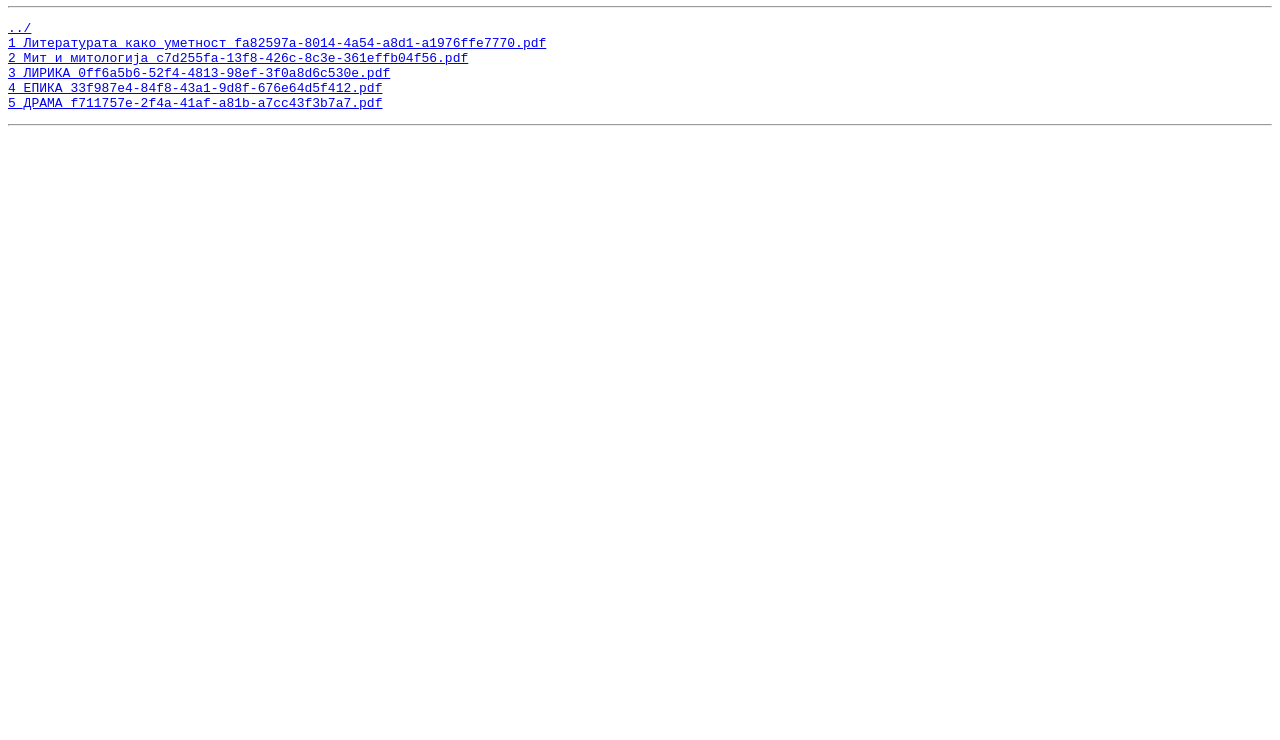
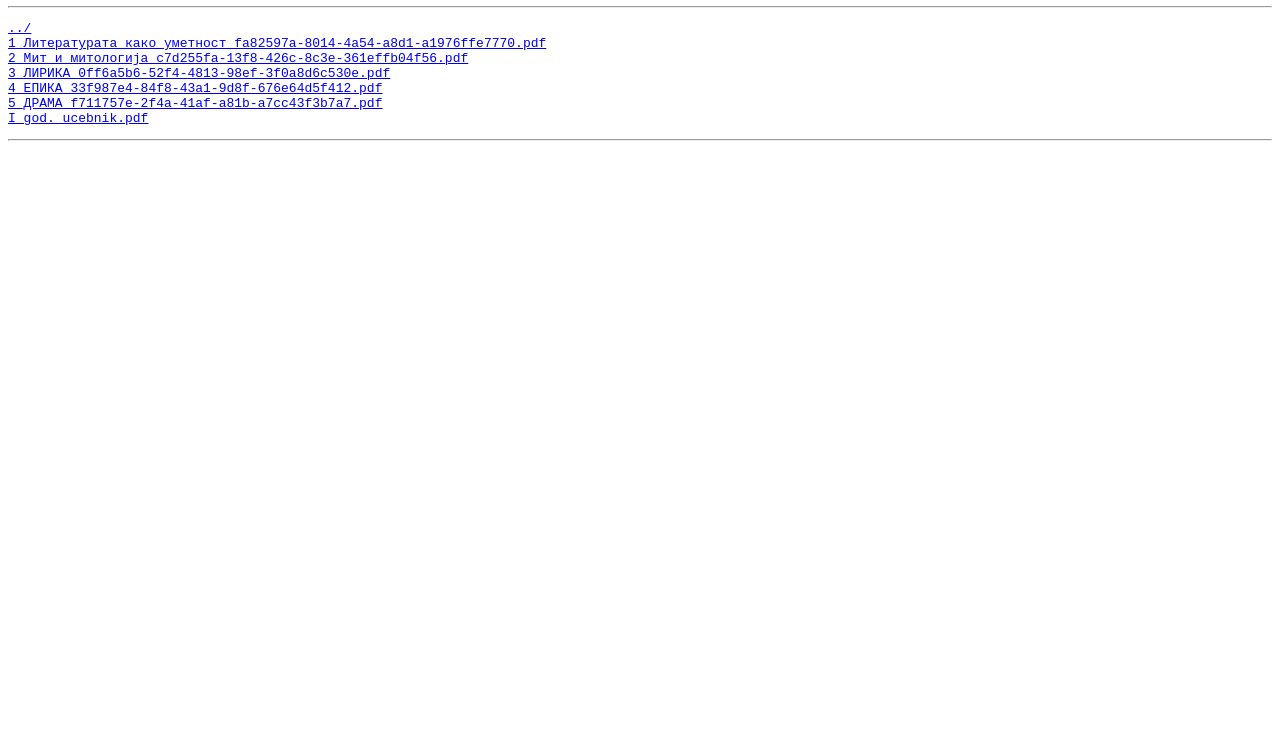
Before and after one commit to Dimimalinov999/pupin, a plain HTML site: page makedonski.html in a window 1280 px wide. Shown: the part 60-800 px from the top of the page. Drawn offline with Linux system fonts and the light colour scheme.

Commit message:
added ucebnik

```diff
--- a/makedonski.html
+++ b/makedonski.html
@@ -7,6 +7,7 @@
 <a href="src/makedonski/3_ЛИРИКА_0ff6a5b6-52f4-4813-98ef-3f0a8d6c530e.pdf">3_ЛИРИКА_0ff6a5b6-52f4-4813-98ef-3f0a8d6c530e.pdf</a>
 <a href="src/makedonski/4_ЕПИКА_33f987e4-84f8-43a1-9d8f-676e64d5f412.pdf">4_ЕПИКА_33f987e4-84f8-43a1-9d8f-676e64d5f412.pdf</a>
 <a href="src/makedonski/5_ДРАМА_f711757e-2f4a-41af-a81b-a7cc43f3b7a7.pdf">5_ДРАМА_f711757e-2f4a-41af-a81b-a7cc43f3b7a7.pdf</a>
+<a href="src/makedonski/I_god._ucebnik.pdf">I_god._ucebnik.pdf</a>
 </pre><hr>
 
 </body></html>
```
Also changed, not shown: 1 other file.
